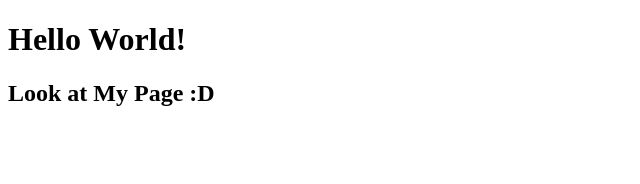
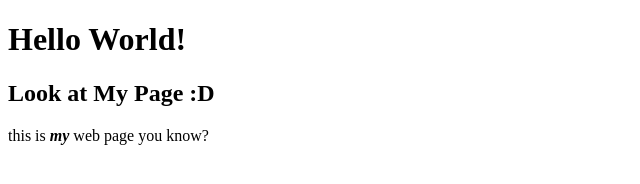
Before and after one commit to ViniciusGomesR/html-foundations, a plain HTML site: page index.html in a window 1280 px wide. Shown: the whole page, without its empty margins (0-640 px from the left). Drawn offline with Linux system fonts and the light colour scheme.

Commit message:
added another paragraph to test: <strong> <em> <!-- -->

```diff
--- a/index.html
+++ b/index.html
@@ -9,5 +9,7 @@
     <body>
         <h1>Hello World!</h1>
         <h2>Look at My Page :D</h2>
+        <!--here i tested the bold and italic funcition-->
+        <p>this is <em><strong>my</strong></em> web page you know?</p>
     </body>
 </html>
```
